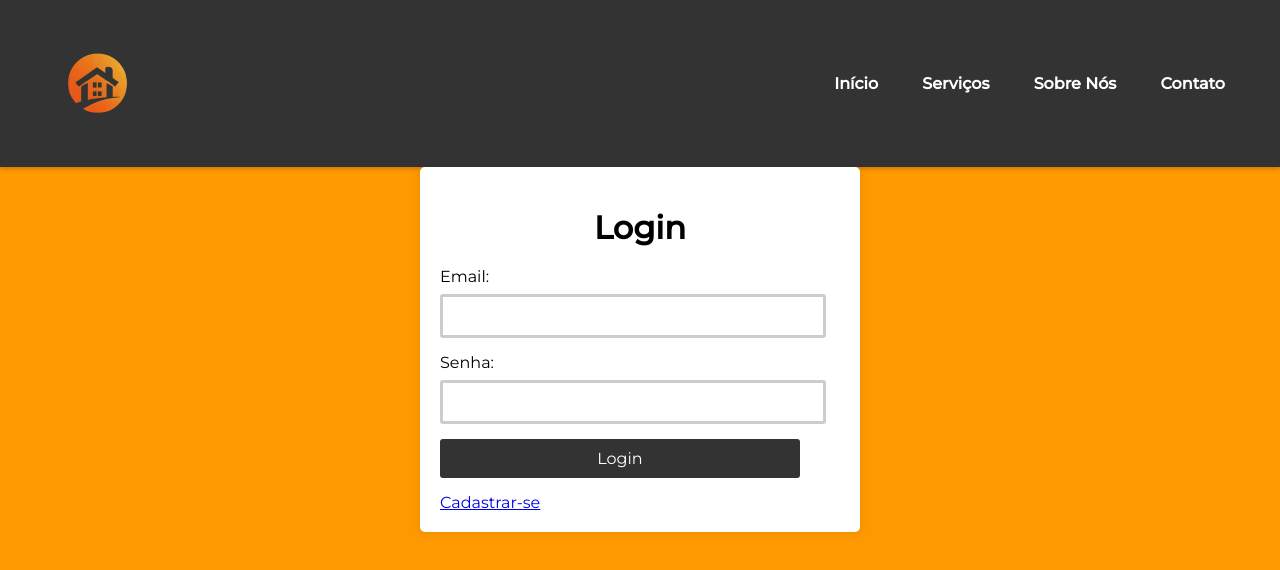
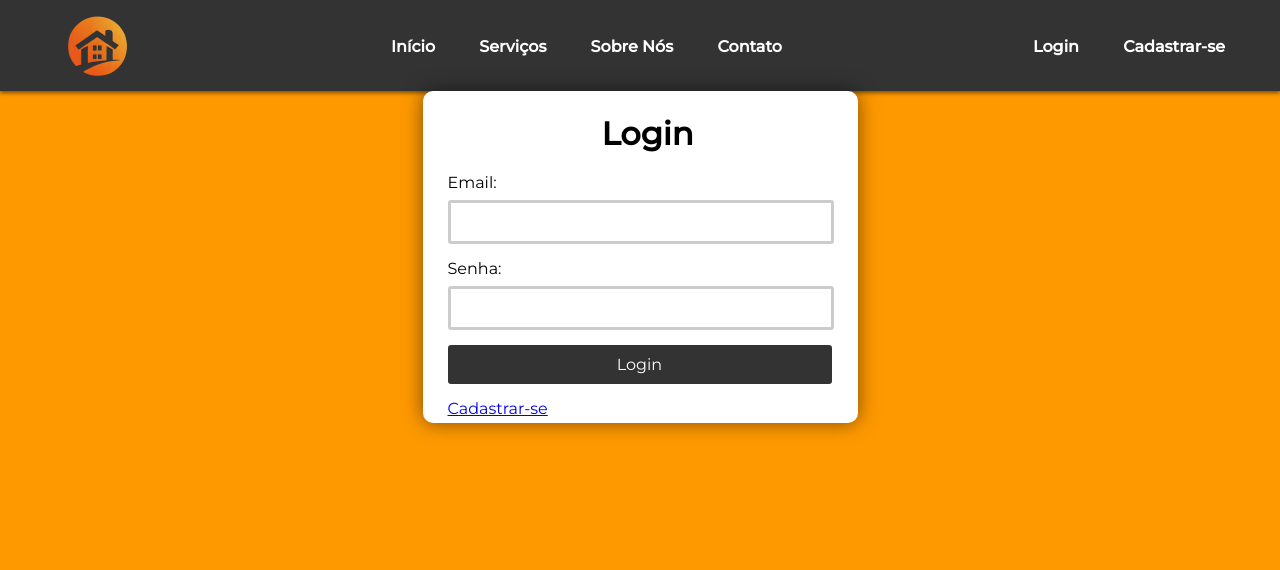
Before and after one commit to TCC2023/ProFinder_Html, a plain HTML site: page login.html in a window 1280 px wide. Drawn offline with Linux system fonts and the light colour scheme.

Commit message:
26/09
Alterado o tamanho da navibar, regulado as sombras dos containers e da navibar, alinhamento de inputs e seletor na tela de cadastro e logo na pagina de login

```diff
--- a/css/cadusuario.css
+++ b/css/cadusuario.css
@@ -11,7 +11,7 @@ header {
     background-color: #333;
     color: #fff;
     padding: 20px 0;
-    box-shadow: 0px 2px 4px rgba(0, 0, 0, 0.2);
+    box-shadow: 0px 2px 4px rgba(0, 0, 0, 0.5);
 }
 nav ul {
     list-style-type: none;
@@ -40,6 +40,7 @@ nav a:hover {
     background-color: #333;
     color: #fff;
     padding: 1px 35px;
+    height: 50px;
 }
 .logo {
     width: 125px;
@@ -49,10 +50,10 @@ nav a:hover {
 .container {
     max-width: 500px;
     margin: 0 auto;
-    padding: 20px;
+    padding: 2px 5px 2px 25px;
     background-color: #fff;
-    border-radius: 5px;
-    box-shadow: 0px 0px 10px rgba(0, 0, 0, 0.1);
+    border-radius: 10px;
+    box-shadow: 0px 0px 20px rgba(0, 0, 0, 0.5);
 }
 h1 {
     text-align: center;
@@ -60,6 +61,7 @@ h1 {
 }
 form label {
     display: block;
+    align-items: center;
     margin-bottom: 8px;
 }
 form input,
@@ -71,8 +73,13 @@ form select {
     border-radius: 3px;
     font-size: 16px;
 }
+
+form select {
+    width: 95%;
+}
+
 form button {
-    width: 90%;
+    width: 95%;
     padding: 10px;
     margin-bottom: 15px;
     border-radius: 3px;
--- a/css/login.css
+++ b/css/login.css
@@ -10,12 +10,13 @@ header {
     background-color: #333;
     color: #fff;
     padding: 20px 0;
-    box-shadow: 0px 2px 4px rgba(0, 0, 0, 0.2);
+    box-shadow: 0px 2px 4px rgba(0, 0, 0, 0.5);
 }
 .logo {
     width: 125px;
     height: 125px;
     display: flex;
+    padding: 0 0 0 35px;
 }
 .navibar {
     display: flex;
@@ -23,7 +24,8 @@ header {
     align-items: center; /* Centraliza verticalmente os elementos */
     background-color: #333;
     color: #fff;
-    padding: 1px 35px;
+    padding: 1px 35px 0 0;
+    height: 50px;
 }
 nav ul {
     list-style-type: none;
@@ -44,12 +46,13 @@ nav a:hover {
     color: #ff9900;
 }
 .container {
+
     max-width: 400px;
     margin: 0 auto;
-    padding: 20px;
+    padding: 2px 10px 5px 25px;
     background-color: #fff;
-    border-radius: 5px;
-    box-shadow: 0px 0px 10px rgba(0, 0, 0, 0.1);
+    border-radius: 10px;
+    box-shadow: 0px 0px 20px rgba(0, 0, 0, 0.5);
 }
 h1 {
     text-align: center;
@@ -70,7 +73,7 @@ form select {
     justify-content: center;
 }
 form button {
-    width: 90%;
+    width: 96%;
     padding: 10px;
     margin-bottom: 15px;
     border-radius: 3px;
--- a/css/styles.css
+++ b/css/styles.css
@@ -18,7 +18,7 @@ header {
     background-color: #333;
     color: #fff;
     padding: 20px 0;
-    box-shadow: 0px 2px 4px rgba(0, 0, 0, 0.2);
+    box-shadow: 0px 2px 4px rgba(0, 0, 0, 0.5);
 }
 nav ul {
     list-style-type: none;
@@ -44,7 +44,8 @@ nav a:hover {
     align-items: center; /* Centraliza verticalmente os elementos */
     background-color: #333;
     color: #fff;
-    padding: 1px 35px;
+    padding: 0px 35px;
+    height:50px;
 }
 
 /* Estilos para a seção de herói (hero) */
@@ -170,3 +171,15 @@ footer {
 footer p {
     font-size: 14px;
 }
+
+.pesqicon {
+    width: 50px;
+    height: 50px;
+    display: flex;
+}
+
+.conticon {
+    width: 50px;
+    height: 50px;
+    display: flex;
+}
--- a/login.html
+++ b/login.html
@@ -20,6 +20,12 @@
                     <li><a href="#">Contato</a></li>
                 </ul>
             </div>
+            <div class="direita">
+                <ul>
+                    <li><a href="login.html">Login</a></li>
+                    <li><a href="cadUsuario.html">Cadastrar-se</a></li>
+                </ul>
+            </div>
         </nav>
     </header>
     <div class="container">
```
Also changed, not shown: cadUsuario.html (+6 -0 lines), index.html (+7 -7 lines).
